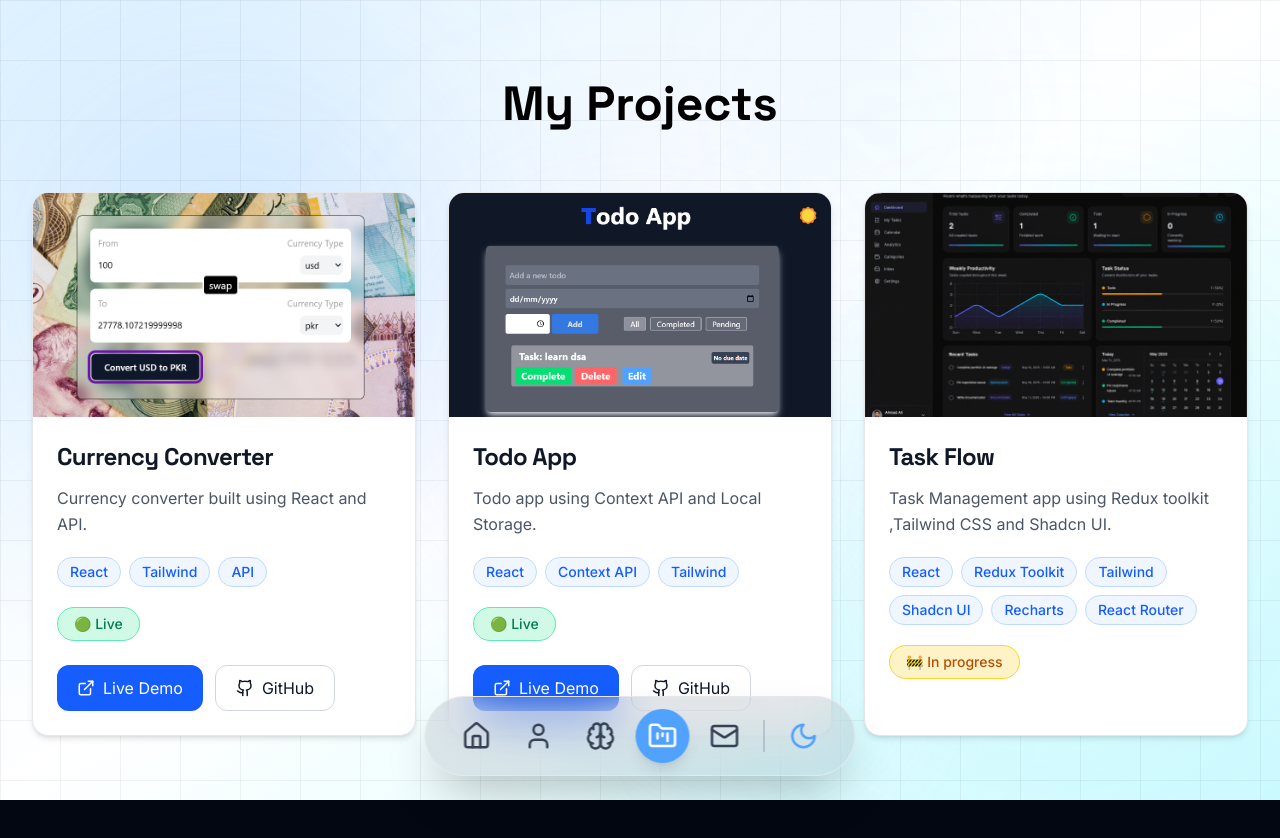
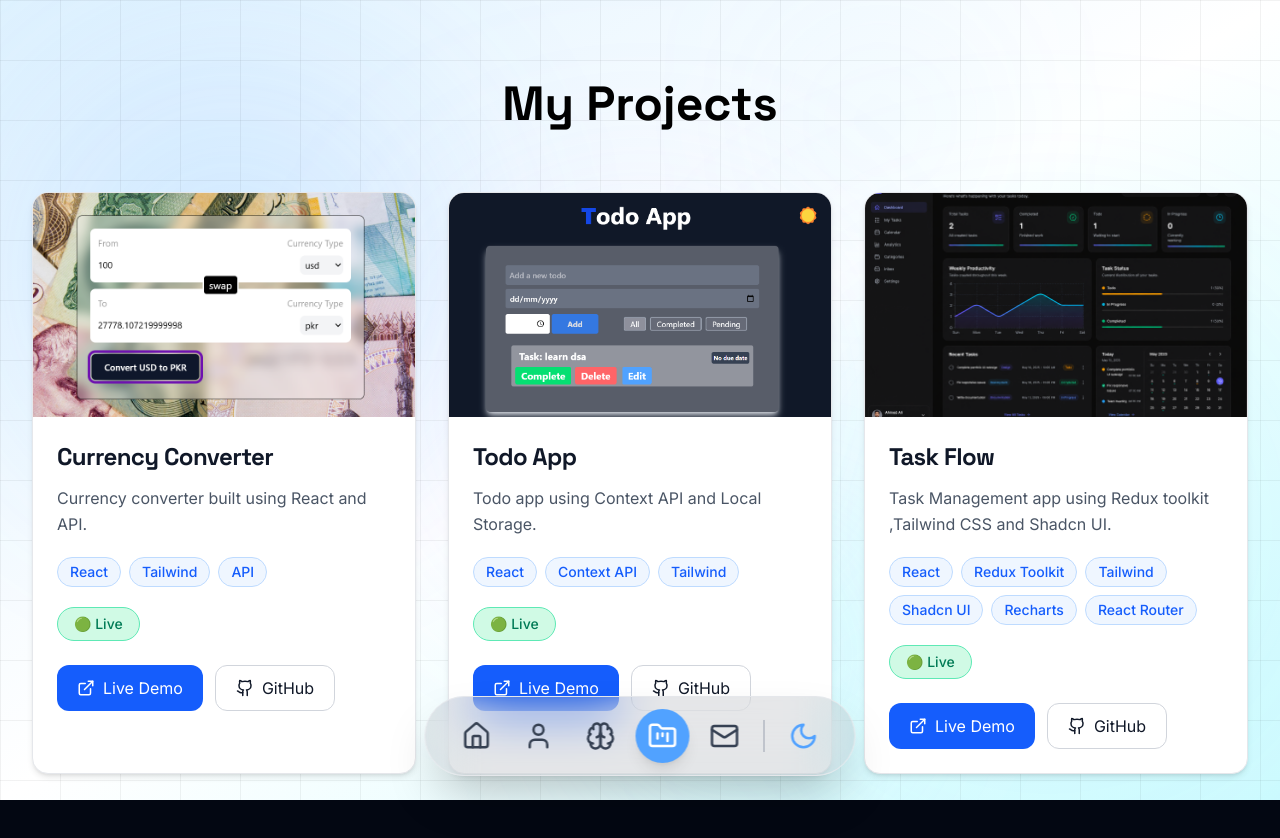
Before and after one commit to ahmed0-17/Portfolio, a React (Vite) app: page /projects in a window 1280 px wide. Shown: the top 838 px of the page. Built offline with nearby package versions, Linux system fonts and the light colour scheme.

Commit message:
add TaskFLow Card

```diff
--- a/src/data/projects.js
+++ b/src/data/projects.js
@@ -27,11 +27,11 @@ export const projects = [
     id: 3,
     title: "Task Flow",
     image: task_management ,
-    status:"In progress",
+    status:"Live",
     description: "Task Management app using Redux toolkit ,Tailwind CSS and Shadcn UI.",
     tech: ["React", "Redux Toolkit", "Tailwind", "Shadcn UI" ,"Recharts","React Router"],
-    github: "https://github.com/username/project",
-    live: "https://project.vercel.app",
+    github: "https://github.com/ahmed0-17/TaskFlow",
+    live: "https://task-flow-gilt-psi.vercel.app/",
   },
 
 ];
```
